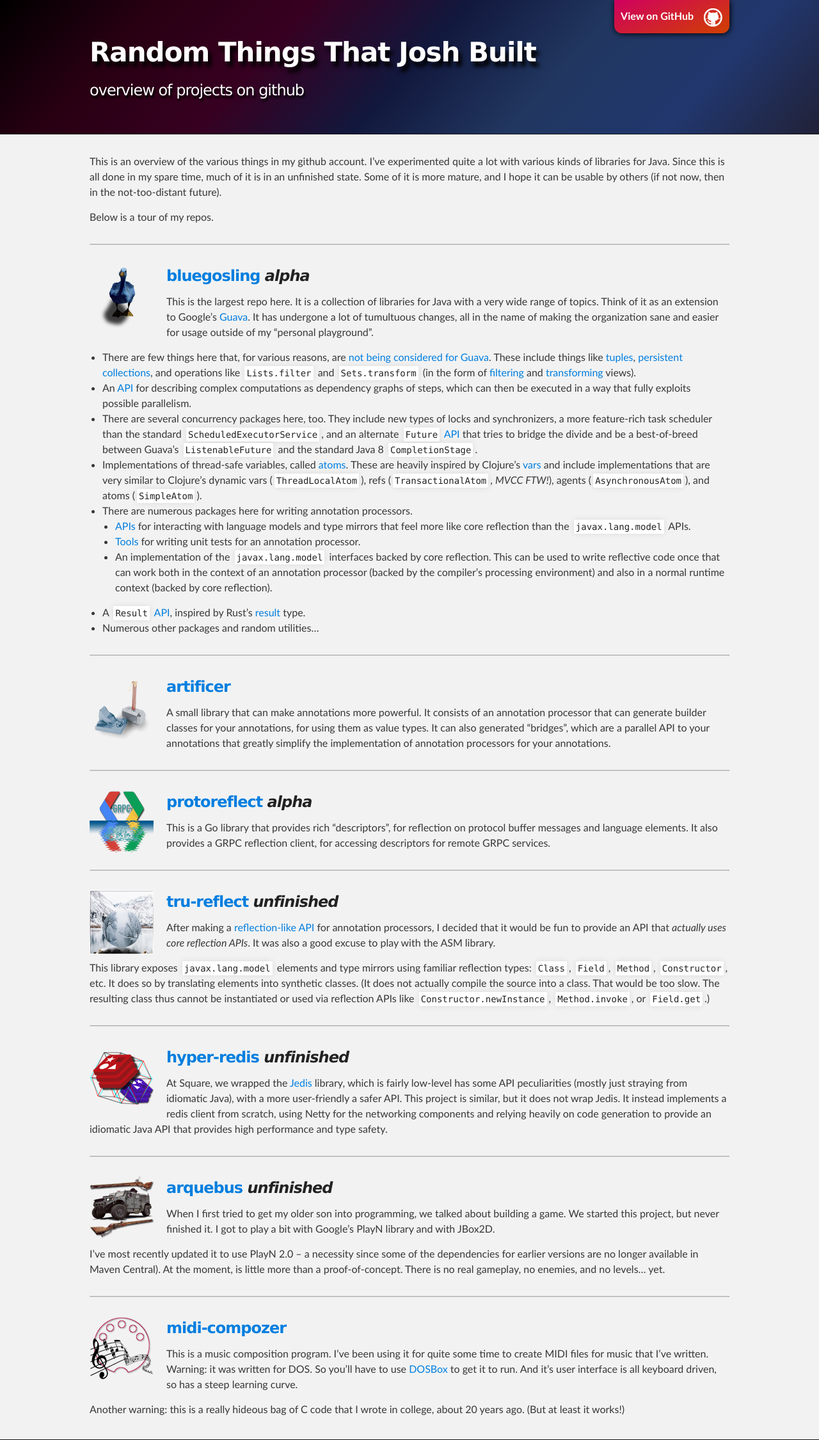
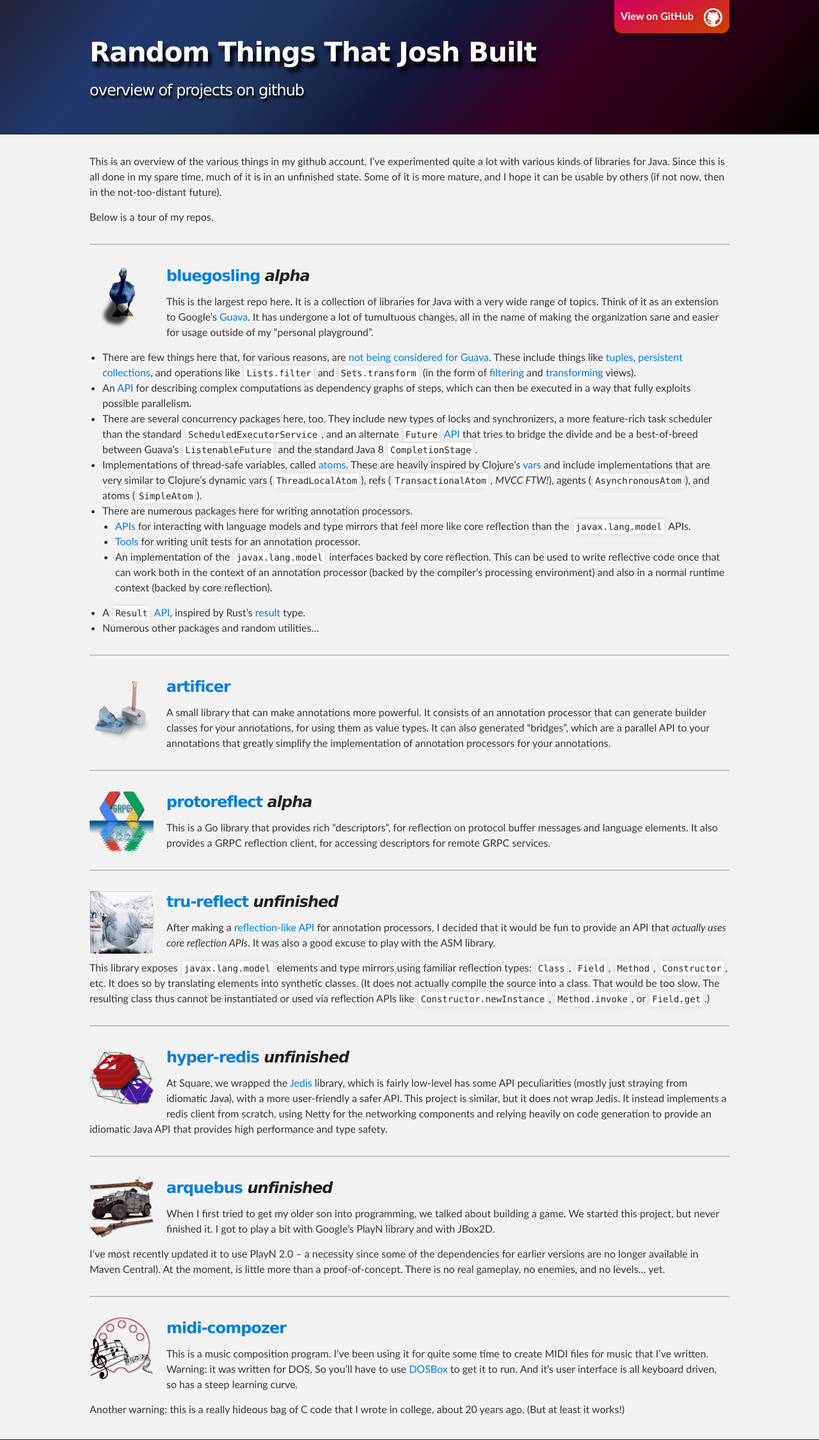
Before and after one commit to jhump/jhump.github.io, a Jekyll site: the page built from index.md, in a window 1280 px wide. Shown: the whole page at 64% size. Built offline with Jekyll 4.4.1, drawn with Linux system fonts in a browser that asks for light colours; nearby versions of some CDN libraries.

Commit message:
fix gradient angle

```diff
--- a/stylesheets/stylesheet.css
+++ b/stylesheets/stylesheet.css
@@ -287,7 +287,7 @@ img.octocat {
   background: -webkit-linear-gradient(-48deg, #212137, #21376E, #213760, #12183D, #370021, #280012, #000);
   background: -ms-linear-gradient(-48deg, #212137, #21376E, #213760, #12183D, #370021, #280012, #000);
   background: -o-linear-gradient(-48deg, #212137, #21376E, #213760, #12183D, #370021, #280012, #000);
-  background: linear-gradient(-48deg, #212137, #21376E, #213760, #12183D, #370021, #280012, #000);
+  background: linear-gradient(132deg, #212137, #21376E, #213760, #12183D, #370021, #280012, #000);
 }
 
 #header_wrap .inner {
```
